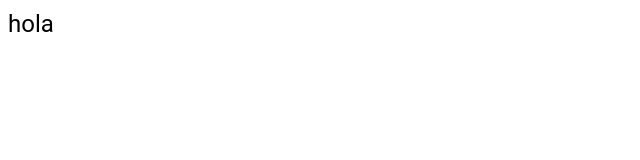
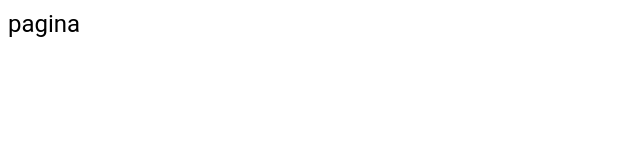
Before and after one commit to Jeanza94/inteia-technical, a React (Vite) app: page / in a window 1280 px wide. Shown: the top 160 px of the page, without its empty margins (0-640 px from the left). Built offline with nearby package versions, Linux system fonts and the light colour scheme.

Commit message:
react router dom installed and configured

```diff
--- a/package.json
+++ b/package.json
@@ -16,7 +16,8 @@
     "@mui/material": "^5.14.14",
     "react": "^18.2.0",
     "react-dom": "^18.2.0",
-    "react-hook-form": "^7.47.0"
+    "react-hook-form": "^7.47.0",
+    "react-router-dom": "^6.17.0"
   },
   "devDependencies": {
     "@types/react": "^18.2.15",
--- a/src/App.tsx
+++ b/src/App.tsx
@@ -3,7 +3,7 @@ import { Typography } from "@mui/material"
 function App() {
 
   return (
-    <Typography variant="h5" component="h1">hola</Typography>
+    <Typography variant="h5" component="h1">pagina</Typography>
   )
 }
 
--- a/src/main.tsx
+++ b/src/main.tsx
@@ -1,10 +1,10 @@
 import React from 'react'
 import ReactDOM from 'react-dom/client'
-import App from './App.tsx'
-import './index.css'
+import { RouterProvider } from 'react-router-dom'
+import { router } from './router/config'
 
 ReactDOM.createRoot(document.getElementById('root')!).render(
   <React.StrictMode>
-    <App />
+    <RouterProvider router={ router }/>
   </React.StrictMode>,
 )
--- /dev/null
+++ b/src/router/config.tsx
@@ -0,0 +1,22 @@
+import { createBrowserRouter, RouteObject } from "react-router-dom";
+import App from "../App";
+
+
+const routes: RouteObject[] = [
+  {
+    path: "/",
+    element: <App />
+  },
+  {
+    path: "/hola",
+    element: <h1>hola</h1>
+  }
+]
+
+
+
+
+
+
+
+export const router = createBrowserRouter(routes)
```
Also changed, not shown: 1 other file (tests, documents, lock files or other folders).
